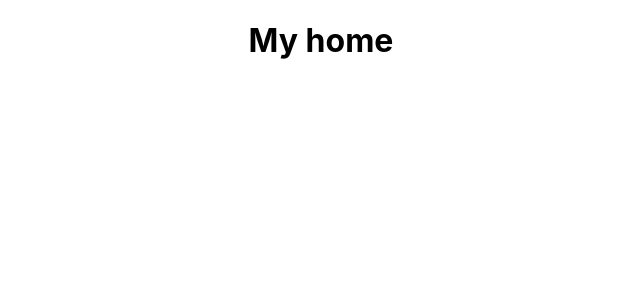
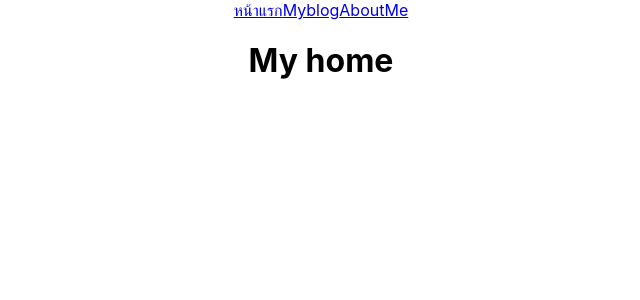
Before and after one commit to NateeRudkui/react-blog-app, a React (Create React App) app: page / in a window 1280 px wide. Shown: the top 300 px of the page, without its empty margins (319-959 px from the left). Built offline with nearby package versions, Linux system fonts and the light colour scheme.

Commit message:
✅[Add] : Navbar

```diff
--- a/src/App.js
+++ b/src/App.js
@@ -1,13 +1,15 @@
 import "./App.css";
 import { Blogs } from "./components/Blogs";
-import { About } from "./components/About";
+import { About } from "./components/about";
 import { Home } from "./components/home";
 import { BrowserRouter, Routes, Route } from "react-router-dom";
+import { Navbar } from "./components/Navbar";
 
 function App() {
   return (
     <div className="App">
       <BrowserRouter>
+        <Navbar />
         <Routes>
           <Route path="/" element={<Home />} />
           <Route path="/blogs" element={<Blogs />} />
--- /dev/null
+++ b/src/components/Navbar.js
@@ -0,0 +1,11 @@
+import { Link } from "react-router-dom";
+
+export function Navbar() {
+  return (
+    <nav>
+      <Link to="/">หน้าแรก</Link>
+      <Link to="/blogs">Myblog</Link>
+      <Link to="/about">AboutMe</Link>
+    </nav>
+  );
+}
```
